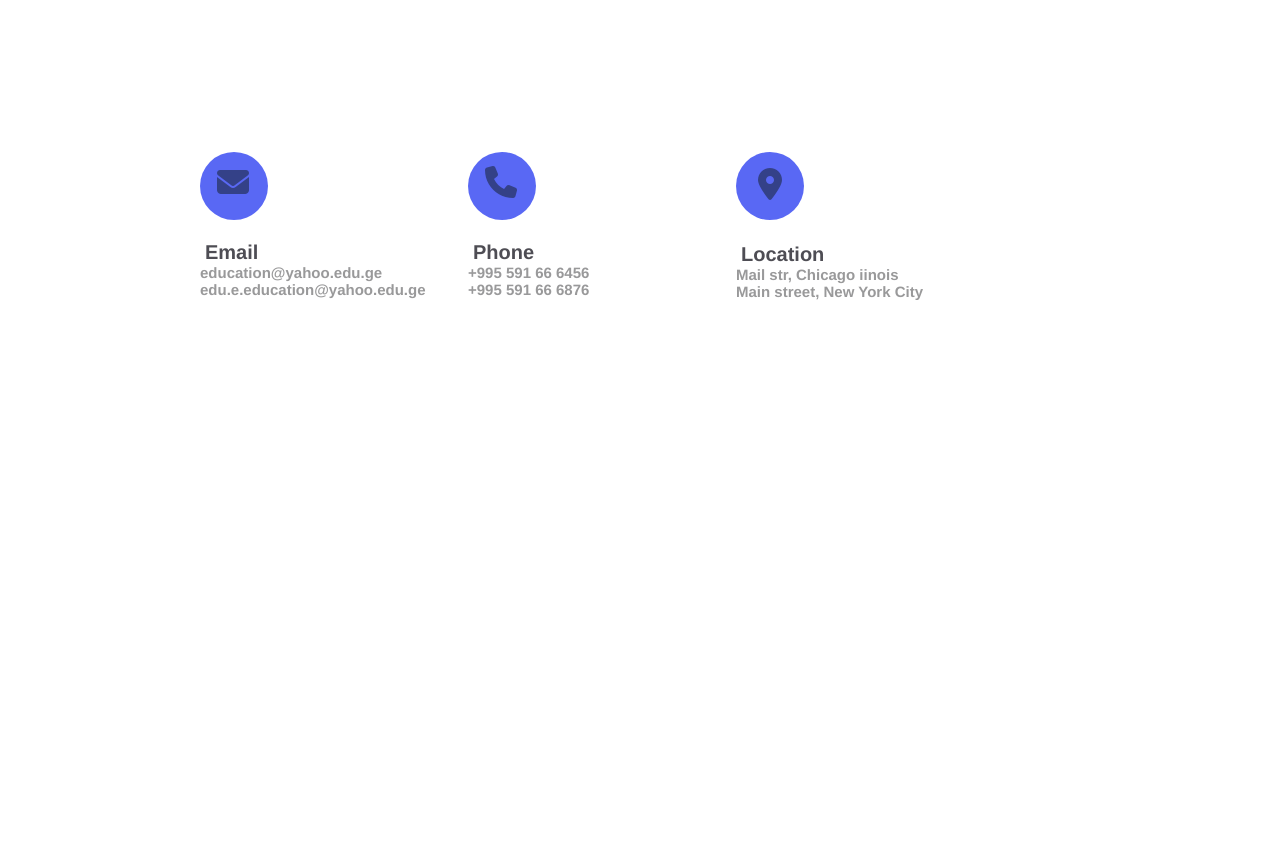
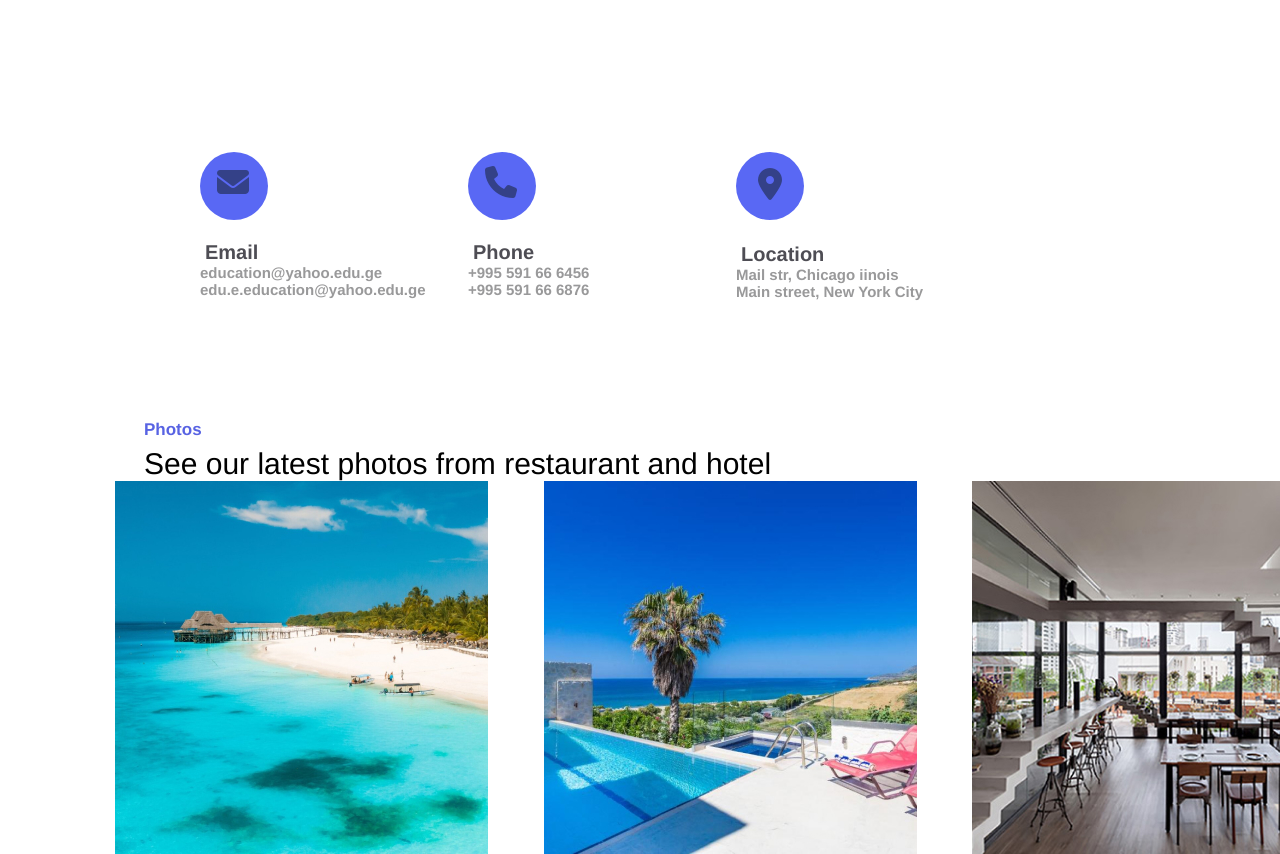
Before and after one commit to datunarobakidze/shualeduri3, a plain HTML site: page index.html in a window 1280 px wide. Shown: the part 505-1359 px from the top of the page. Before the commit the page ends 805 px from the top, so only its background shows below. Drawn offline with Linux system fonts and the light colour scheme.

Commit message:
pic
suratebi shetanilia

```diff
--- a/css/styles.css
+++ b/css/styles.css
@@ -128,3 +128,13 @@ a {
 p {
     width: 250px;
 }
+.fotoebi {
+    margin-top: 200px;
+    width: 1400px;
+}
+.picture {
+    margin-left: 60px;
+    display: flex;
+    justify-content: space-evenly;
+
+}
--- a/index.html
+++ b/index.html
@@ -61,5 +61,15 @@
         </p>
       </div>
     </section>
+    <div class="fotoebi">
+    <h3>Photos</h3>
+    <h1>See our latest photos
+      from restaurant and hotel </h1>
+      <div class="picture">
+      <img src="images/Rectangle 6.jpg" alt="pic">
+      <img src="images/Rectangle 7.jpg" alt="pic">
+      <img src="images/Rectangle 8.jpg" alt="pic">
+    </div>
+  </div>
   </body>
 </html>
```
Also changed, not shown: images/Rectangle 6.jpg (added), images/Rectangle 7.jpg (added), images/Rectangle 8.jpg (added).
